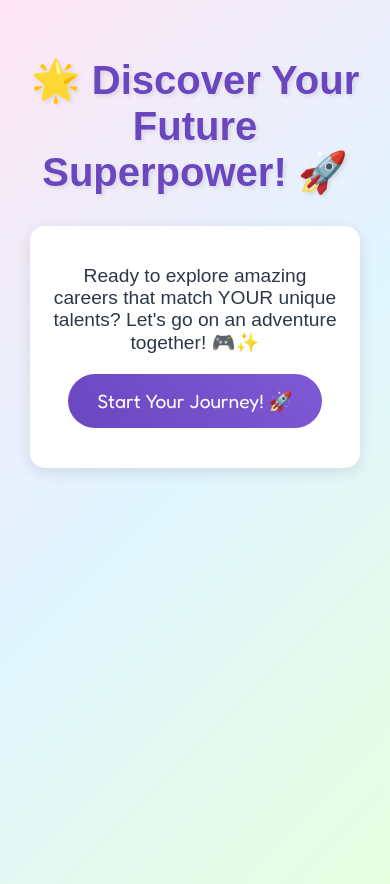
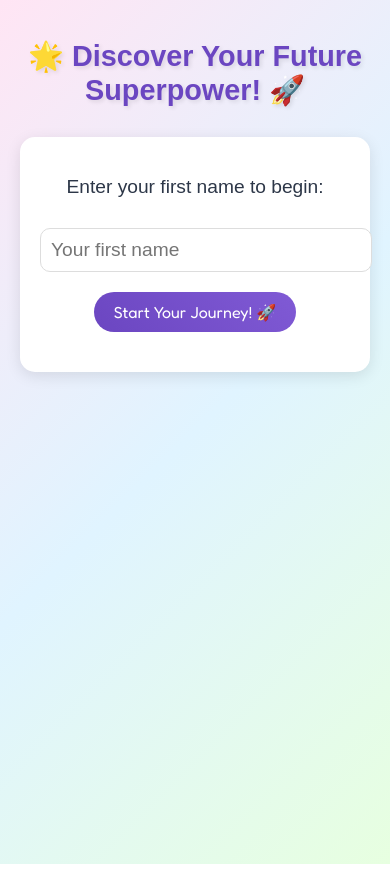
Before and after one commit to cutesocks3746/careers, a plain HTML site: page index.html in a window 390 px wide. Drawn offline with nearby package versions, Linux system fonts and the light colour scheme.

Commit message:
Update index.html

```diff
--- a/index.html
+++ b/index.html
@@ -161,6 +161,23 @@
             margin: 5px;
             font-size: 0.9em;
         }
+        /* Mobile Styles */
+@media (max-width: 600px) {
+    body {
+        padding: 10px;
+    }
+    h1 {
+        font-size: 1.8em;
+    }
+    button {
+        font-size: 1em;
+        padding: 10px 20px;
+    }
+    .question-container, .result-card {
+        padding: 20px;
+    }
+}
+
     </style>
 </head>
 <body>
@@ -168,7 +185,8 @@
         <div id="intro" class="animate__animated animate__fadeIn">
             <h1>🌟 Discover Your Future Superpower! 🚀</h1>
             <div class="question-container">
-                <p style="font-size: 1.2em; text-align: center;">Ready to explore amazing careers that match YOUR unique talents? Let's go on an adventure together! 🎮✨</p>
+                <p style="font-size: 1.2em; text-align: center;">Enter your first name to begin:</p>
+                <input type="text" id="firstName" placeholder="Your first name" style="width: 100%; padding: 10px; font-size: 1.2em; margin-top: 10px; border-radius: 10px; border: 1px solid #ddd;">
                 <button id="startButton">Start Your Journey! 🚀</button>
             </div>
         </div>
```
